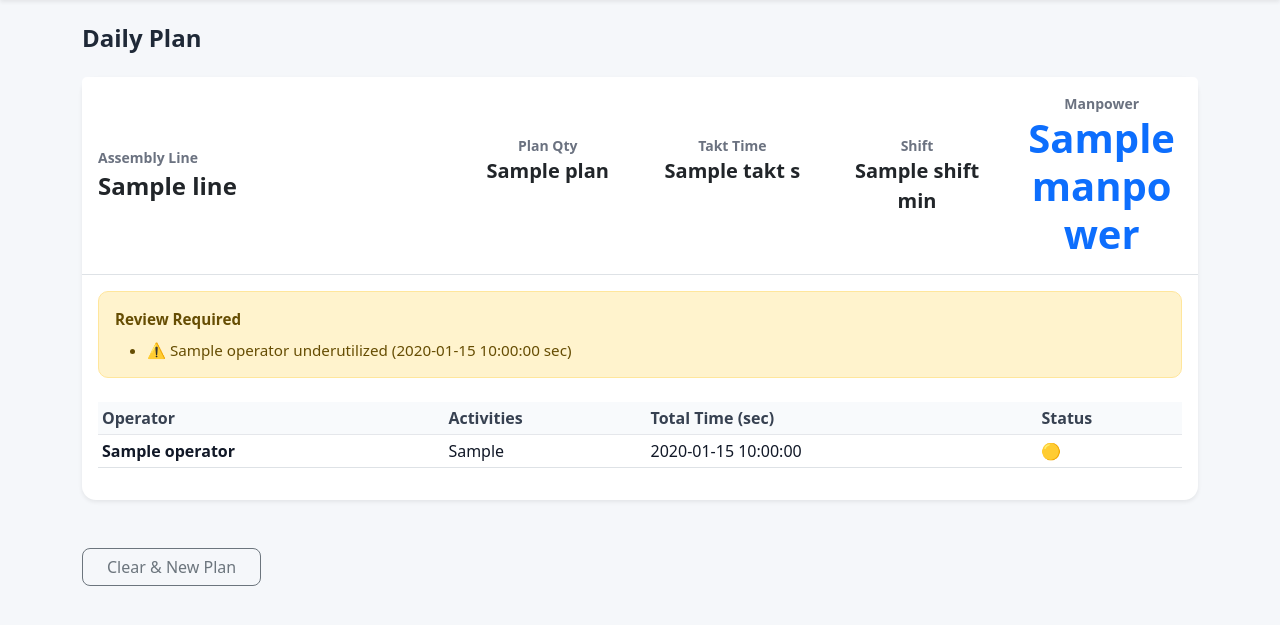
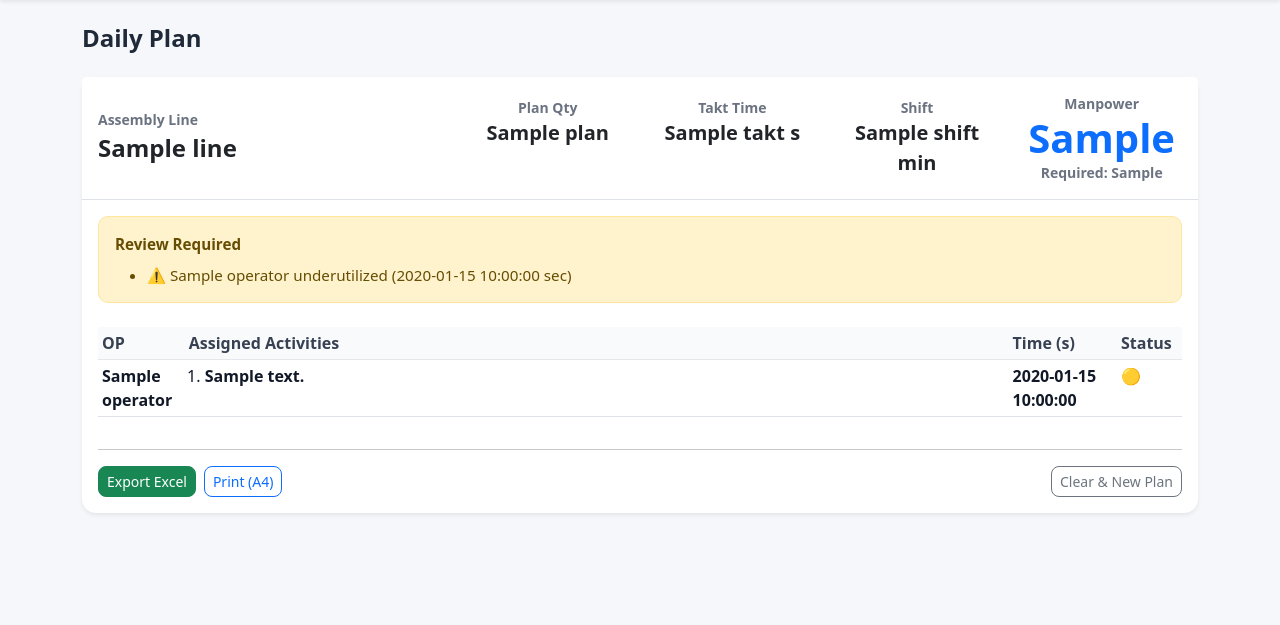
Before and after one commit to Yash-Aparajit/Line-Allocation-Planning-System-LAPS-, a Flask app: template templates/daily_plan.html in a window 1280 px wide. Shown: the part 56-681 px from the top of the page. Run offline with Flask 3, Linux system fonts and the light colour scheme; tables that the repository leaves empty hold one stand-in row (values such as "Sample post"); the template is opened without the code that fills it: values that come from a table or form of the project are taken from there, most other values are stand-ins (such as "Sample title", 1, 10 or a date in 2020).

Commit message:
Update daily_plan.html

```diff
--- a/templates/daily_plan.html
+++ b/templates/daily_plan.html
@@ -7,8 +7,8 @@
 
 {% if not show_result %}
 <!-- ================= INPUT FORM ================= -->
-<form method="post" class="card p-4 mb-4 shadow-sm">
-  <div class="row mb-3">
+<form method="post" class="card p-4 mb-4 shadow-sm mx-auto" style="max-width: 900px;">
+  <div class="row mb-4 text-muted">
     <div class="col-md-4">
       <label class="form-label fw-semibold">Date</label>
       <input type="date" name="date" value="{{ today }}" class="form-control">
@@ -21,21 +21,25 @@
 
   <hr>
 
-  <div class="fw-semibold mb-2">Production Plan</div>
+<div class="fw-semibold mb-3 fs-5 border-bottom pb-2">
+  Production Plan
+</div>
 
   {% for l in lines %}
-  <div class="row mb-2 align-items-center">
-    <div class="col-md-6">{{ l.name }}</div>
+  <div class="row mb-3 align-items-center">
+    <div class="col-md-4 fw-semibold">
+      {{ l.name }}
+    </div>
     <div class="col-md-4">
       <input type="number"
-             name="qty_{{ l.id }}"
-             class="form-control"
-             placeholder="Plan Qty">
+            name="qty_{{ l.id }}"
+            class="form-control form-control-lg"
+            placeholder="Plan Qty">
     </div>
   </div>
   {% endfor %}
 
-  <button class="btn btn-primary mt-3 px-4">
+  <button class="btn btn-primary btn-lg w-100 mt-4">
     Generate Allocation
   </button>
 </form>
@@ -76,7 +80,10 @@
       <div class="col-md-2 text-center">
         <div class="text-muted small">Manpower</div>
         <div class="display-6 fw-bold text-primary">
-          {{ r.manpower }}
+          {{ r.manpower_used }}
+        </div>
+        <div class="text-muted small">
+          Required: {{ r.manpower_required }}
         </div>
       </div>
     </div>
@@ -113,26 +120,40 @@
 
       <!-- ================= ALLOCATION TABLE ================= -->
       <div class="table-responsive">
-        <table class="table table-sm table-hover">
+        <table class="table table-sm">
           <thead>
             <tr>
-              <th>Operator</th>
-              <th>Activities</th>
-              <th>Total Time (sec)</th>
-              <th>Status</th>
+              <th style="width: 8%">OP</th>
+              <th>Assigned Activities</th>
+              <th style="width: 10%">Time (s)</th>
+              <th style="width: 6%">Status</th>
             </tr>
           </thead>
           <tbody>
+
           {% for op in r.operators %}
             <tr>
-              <td class="fw-semibold">{{ op.name }}</td>
+              <!-- OP -->
+              <td class="fw-bold align-top">{{ op.name }}</td>
+
+              <!-- ACTIVITIES -->
               <td>
-                {% for a in op.acts %}
-                  {{ a.seq_no }}{% if not loop.last %}, {% endif %}
-                {% endfor %}
+                <ol class="mb-0 ps-3">
+                  {% for a in op.acts %}
+                    <li class="mb-1">
+                      <span class="fw-semibold">{{ a.text }}</span>
+                    </li>
+                  {% endfor %}
+                </ol>
               </td>
-              <td>{{ op.time }}</td>
-              <td>
+
+              <!-- TIME -->
+              <td class="align-top fw-semibold">
+                {{ op.time }}
+              </td>
+
+              <!-- STATUS -->
+              <td class="align-top">
                 {% if op.status == 'over' %}
                   🔴
                 {% elif op.status == 'under' %}
@@ -143,8 +164,44 @@
               </td>
             </tr>
           {% endfor %}
+
           </tbody>
         </table>
+      </div>
+
+      <hr class="my-3">
+      <div class="d-flex justify-content-between align-items-center">
+        <!-- LEFT: EXPORT / PRINT -->
+        <div class="d-flex gap-2">
+          <form method="post" action="{{ url_for('export_daily_plan') }}" class="d-inline">
+            <input type="hidden" name="shift" value="{{ request.form.get('shift') }}">
+            {% for l in lines %}
+              <input type="hidden" name="qty_{{ l.id }}" value="{{ request.form.get('qty_' ~ l.id) }}">
+            {% endfor %}
+            <button class="btn btn-success btn-sm">
+              Export Excel
+            </button>
+          </form>
+
+          <form method="post"
+                action="{{ url_for('print_daily_plan') }}"
+                target="_blank"
+                class="d-inline">
+            <input type="hidden" name="shift" value="{{ request.form.get('shift') }}">
+            {% for l in lines %}
+              <input type="hidden" name="qty_{{ l.id }}" value="{{ request.form.get('qty_' ~ l.id) }}">
+            {% endfor %}
+            <button class="btn btn-outline-primary btn-sm">
+              Print (A4)
+            </button>
+          </form>
+        </div>
+
+        <!-- RIGHT: CLEAR -->
+        <a href="{{ url_for('daily_plan') }}"
+          class="btn btn-outline-secondary btn-sm">
+          Clear & New Plan
+        </a>
       </div>
 
     </div>
@@ -152,13 +209,4 @@
 </div>
 {% endfor %}
 
-{% if show_result %}
-<!-- ================= CLEAR ================= -->
-<div class="d-flex gap-2">
-  <a href="{{ url_for('daily_plan') }}" class="btn btn-outline-secondary px-4">
-    Clear & New Plan
-  </a>
-</div>
-{% endif %}
-
 {% endblock %}
```
